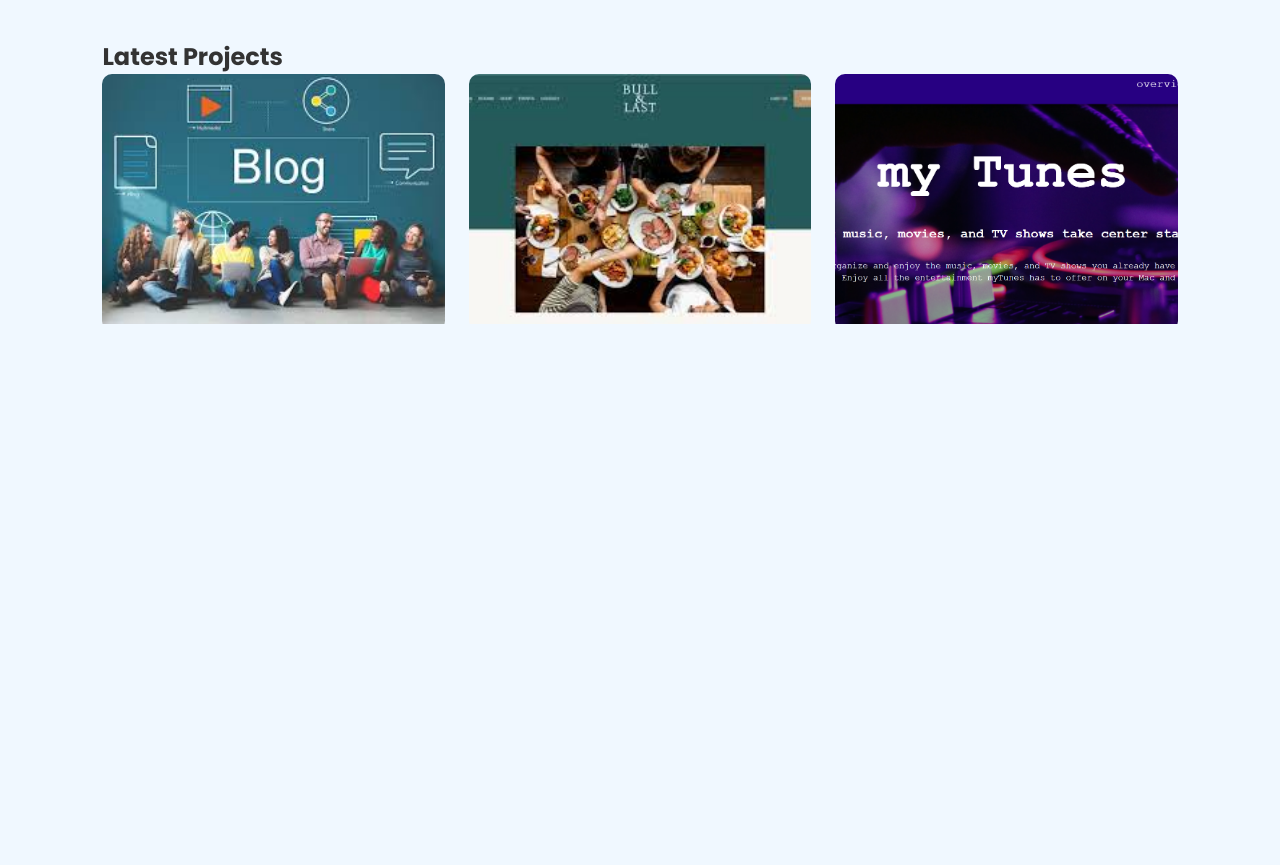
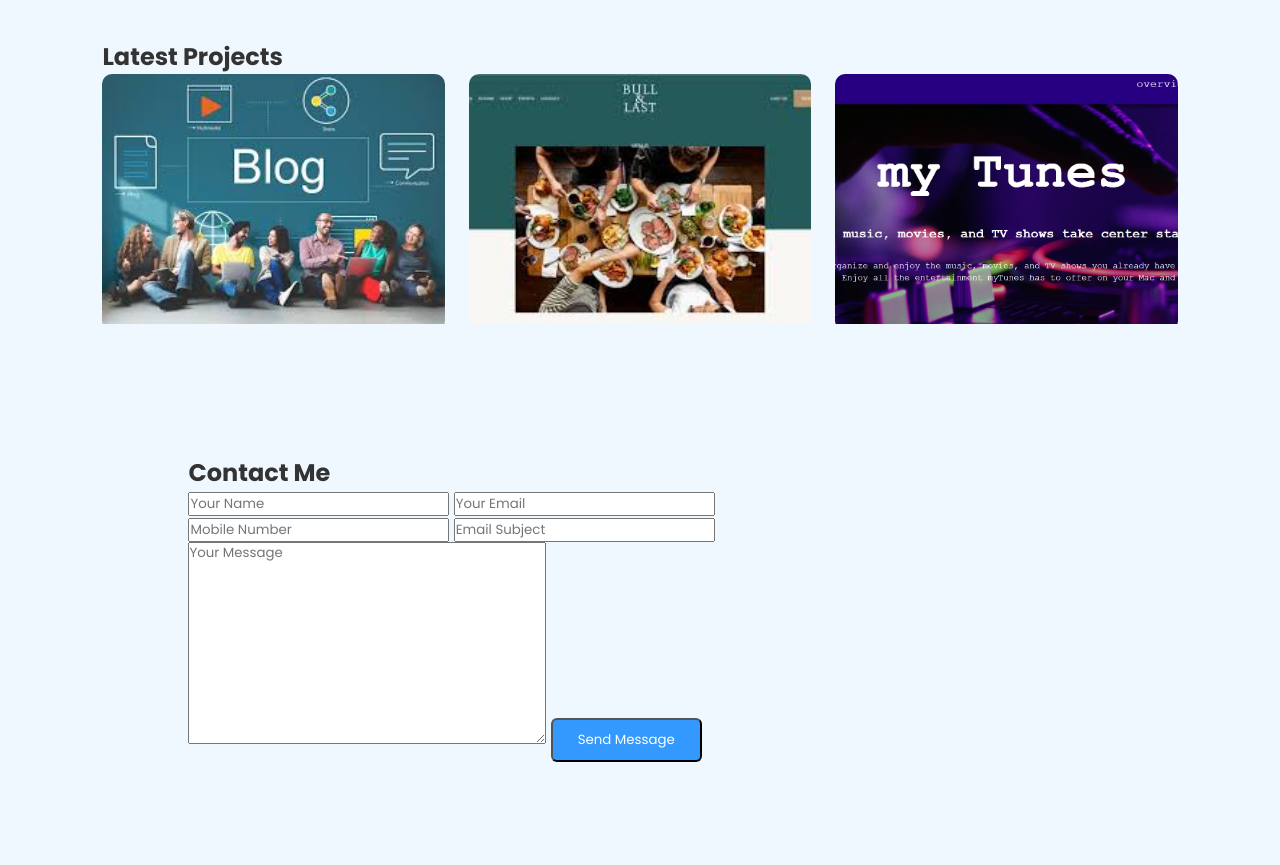
Before and after one commit to Minahiliqbal12/portoflio-1, a plain HTML site: page index.html in a window 1280 px wide. Shown: the part 1757-2622 px from the top of the page. Before the commit the page ends 2188 px from the top, so only its background shows below. Drawn offline with nearby package versions, Linux system fonts and the light colour scheme.

Commit message:
add contact form

```diff
--- a/index.html
+++ b/index.html
@@ -136,6 +136,29 @@
             <a href="#"><i class="bx bx-link-external"></i></a>
           </div>
         </div>
+          <!-- Contact Section -->
+    <section class="contact" id="contact">
+      <h2 class="heading">Contact <span>Me</span></h2>
+      <form action="#">
+        <div class="input-box">
+          <input type="text" placeholder="Your Name" required />
+          <input type="email" placeholder="Your Email" required />
+        </div>
+        <div class="input-box">
+          <input type="number" placeholder="Mobile Number" required />
+          <input type="text" placeholder="Email Subject" required />
+        </div>
+        <textarea
+          cols="30"
+          rows="10"
+          placeholder="Your Message"
+          required
+        ></textarea>
+        <input type="submit" value="Send Message" class="btn" />
+      </form>
+    </section>
+
+
 
   </body>
 </html>
```
